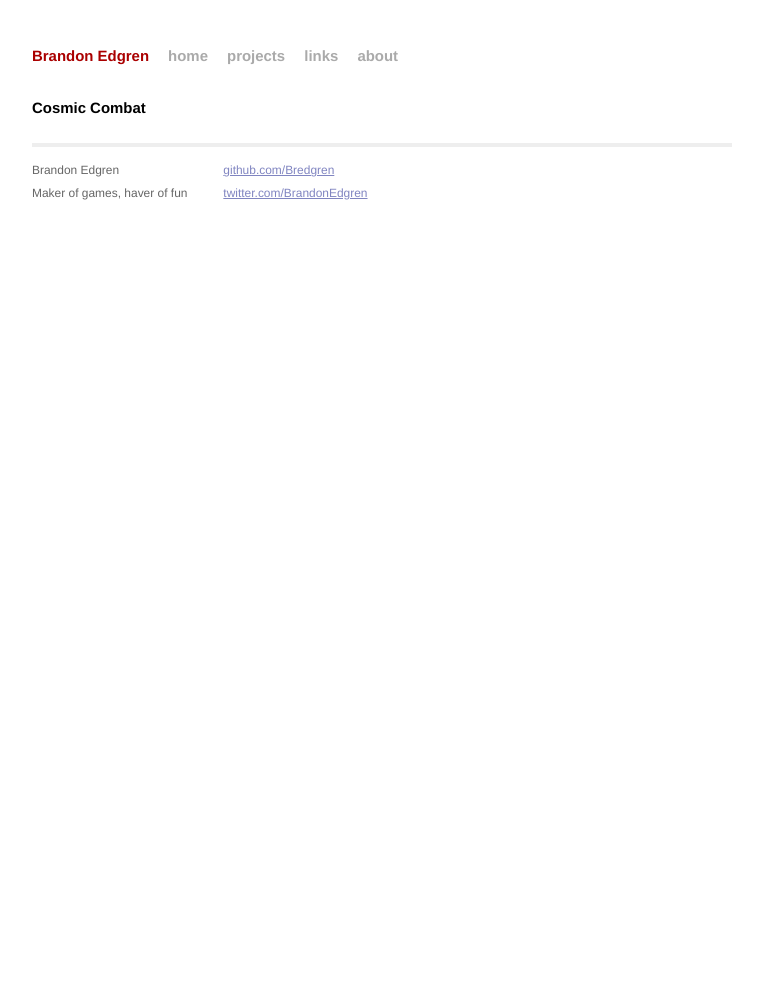
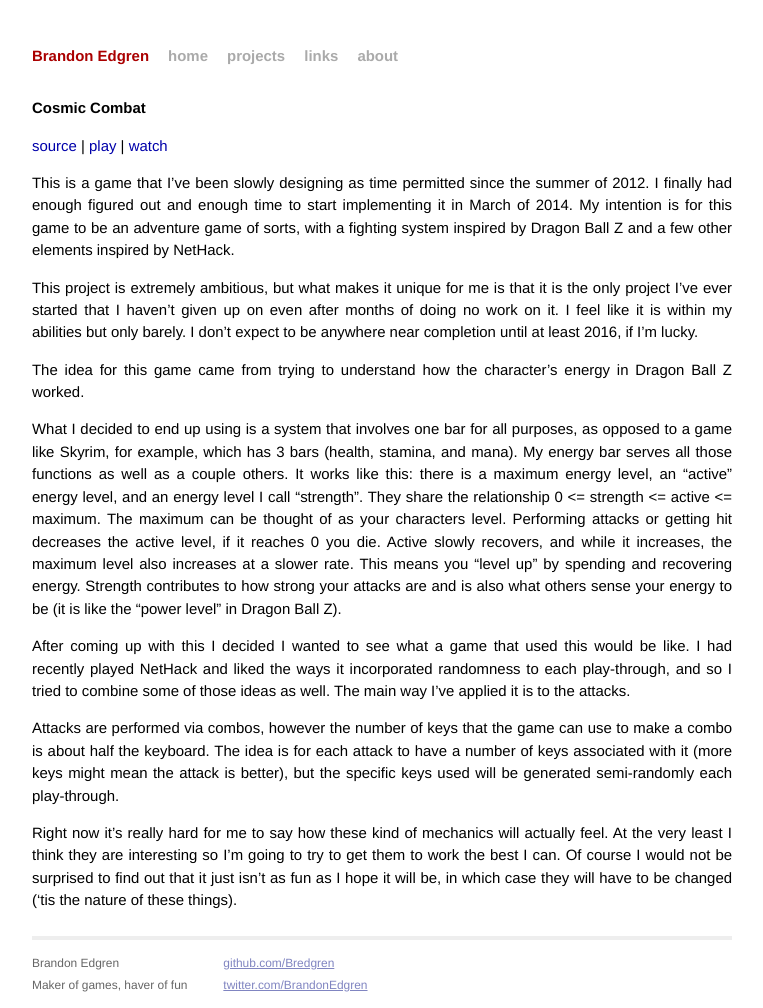
Before and after one commit to Bredgren/Bredgren.github.io, a Jekyll site: the page built from projects/CosmicCombat/index.markdown, in a window 1280 px wide. Shown: the whole page, without its empty margins (258-1021 px from the left). Built offline with Jekyll 4.4.1, drawn with Linux system fonts in a browser that asks for light colours; Markdown is read by kramdown in place of the engine named in the settings; before the commit the page ends 945 px from its top, so only the background shows below that.

Commit message:
Fill out Cosmic Combat page.

```diff
--- a/_data/projects.yml
+++ b/_data/projects.yml
@@ -29,6 +29,7 @@ all-projects:
     name:   Cosmic Combat
     src:    https://github.com/Bredgren/CosmicCombat
     play:   http://bredgren.github.io/CosmicCombat
+    watch:  https://www.youtube.com/playlist?list=PLqEImp3lhrWxz77dF1AqCycgZ6QuWVPCa
     page:   CosmicCombat
     img:
 
--- a/_includes/project_links.html
+++ b/_includes/project_links.html
@@ -11,4 +11,4 @@
       <a href="{{ include.proj.watch }}">watch</a>
     </li>{% endif %}
   </ul>
-</span>
+</div>
--- a/projects/CosmicCombat/index.html
+++ /dev/null
@@ -1,6 +0,0 @@
----
-layout: default
-project_template: project_item.html
----
-
-<h1>Cosmic Combat</h1>
--- /dev/null
+++ b/projects/CosmicCombat/index.markdown
@@ -0,0 +1,21 @@
+---
+layout: default
+project_links: project_links.html
+---
+
+Cosmic Combat
+=============
+{% include {{page.project_links}} proj=site.data.projects.all-projects.CosmicCombat %}
+This is a game that I've been slowly designing as time permitted since the summer of 2012. I finally had enough figured out and enough time to start implementing it in March of 2014. My intention is for this game to be an adventure game of sorts, with a fighting system inspired by Dragon Ball Z and a few other elements inspired by NetHack.
+
+This project is extremely ambitious, but what makes it unique for me is that it is the only project I've ever started that I haven't given up on even after months of doing no work on it. I feel like it is within my abilities but only barely. I don't expect to be anywhere near completion until at least 2016, if I'm lucky.
+
+The idea for this game came from trying to understand how the character's energy in Dragon Ball Z worked.
+
+What I decided to end up using is a system that involves one bar for all purposes, as opposed to a game like Skyrim, for example, which has 3 bars (health, stamina, and mana). My energy bar serves all those functions as well as a couple others. It works like this: there is a maximum energy level, an "active" energy level, and an energy level I call "strength". They share the relationship 0 <= strength <= active <= maximum. The maximum can be thought of as your characters level. Performing attacks or getting hit decreases the active level, if it reaches 0 you die. Active slowly recovers, and while it increases, the maximum level also increases at a slower rate. This means you "level up" by spending and recovering energy. Strength contributes to how strong your attacks are and is also what others sense your energy to be (it is like the "power level" in Dragon Ball Z).
+
+After coming up with this I decided I wanted to see what a game that used this would be like. I had recently played NetHack and liked the ways it incorporated randomness to each play-through, and so I tried to combine some of those ideas as well. The main way I've applied it is to the attacks.
+
+Attacks are performed via combos, however the number of keys that the game can use to make a combo is about half the keyboard. The idea is for each attack to have a number of keys associated with it (more keys might mean the attack is better), but the specific keys used will be generated semi-randomly each play-through.
+
+Right now it's really hard for me to say how these kind of mechanics will actually feel. At the very least I think they are interesting so I'm going to try to get them to work the best I can. Of course I would not be surprised to find out that it just isn't as fun as I hope it will be, in which case they will have to be changed ('tis the nature of these things).
--- a/projects/Ping/index.markdown
+++ b/projects/Ping/index.markdown
@@ -6,5 +6,4 @@ project_links: project_links.html
 Ping
 ====
 {% include {{page.project_links}} proj=site.data.projects.all-projects.Ping %}
-
 Ping is my first game for [one game a month](http://www.onegameamonth.com/) and is for the month of April 2014. It's based off of Pong but with some extra physics elements. The paddles may be rotated in a manor similar to the paddles of a pinball machine but with the pivot in the center. The ball is capable of spinning which makes the ball interact with the paddles differently as well as causing curved trajectories. The player's goal, if they choose to take it, will be to do well enough to unlock different types of balls (different shapes and/or properties) which each provide a slightly different experience. Instead of just keeping score and stopping after a limit is reached, there is a time limit and the winner is whoever has the most points at the end. Different balls may then be unlocked upon scoreing a certain number of points against a certain opponent in a single match, or simply after scoreing a certain total number of points over all games. The possible opponents are human, normal AI, or hard AI.
```
